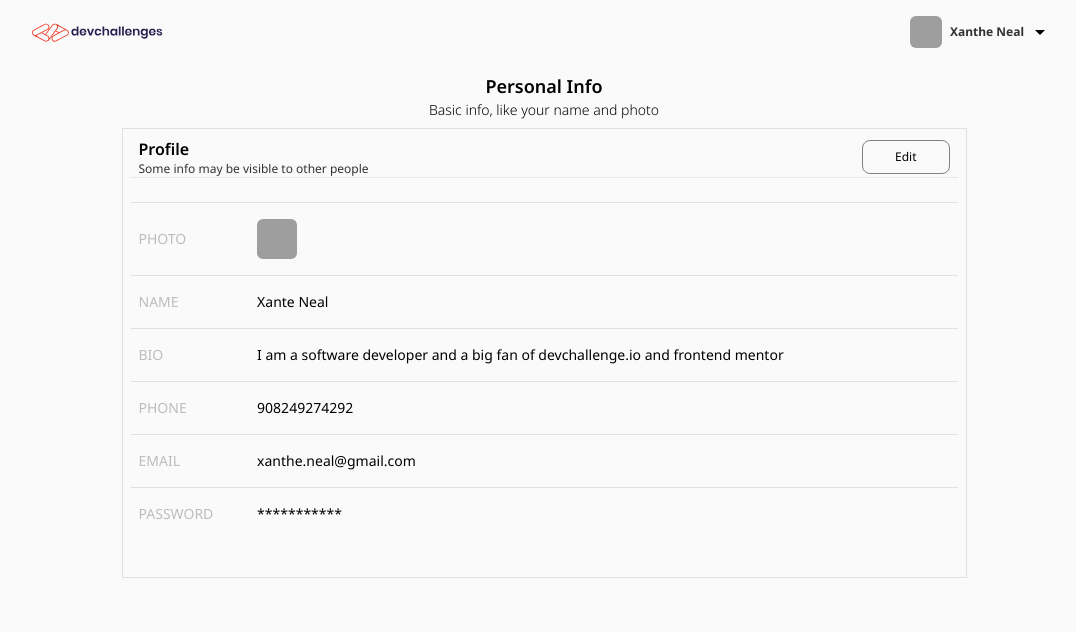
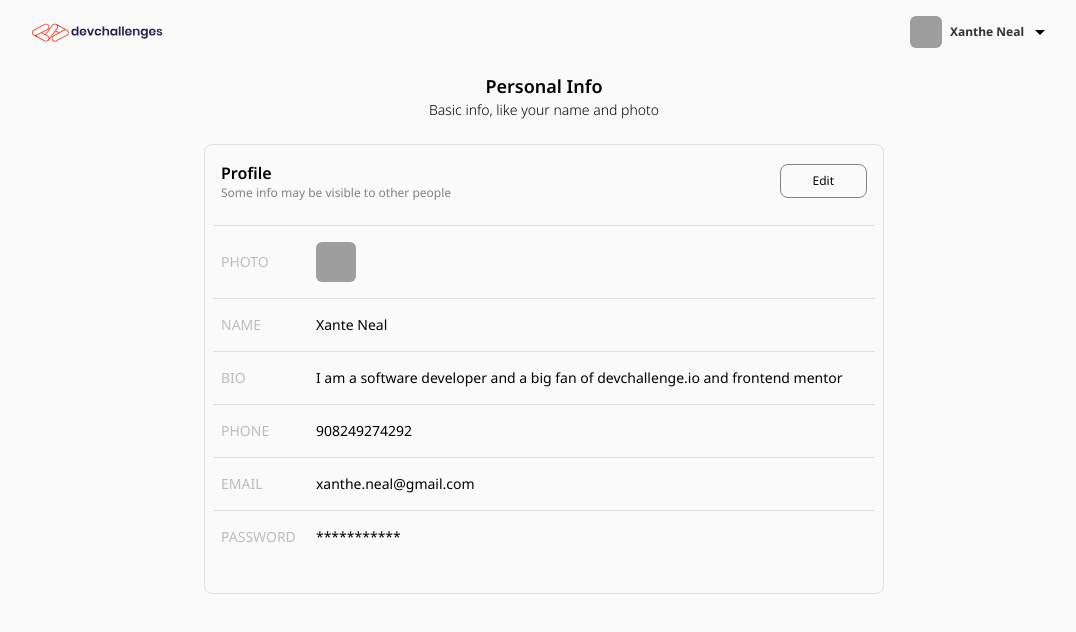
Before and after one commit to pmugasa/authentication-app-frontend, a React (Vite) app: page / in a window 1280 px wide. Shown: the top 632 px of the page, without its empty margins (96-1172 px from the left). Built offline with nearby package versions, Linux system fonts and the light colour scheme; grey boxes are pictures that could not be loaded.

Commit message:
fixed a bug with the dropdown menu

```diff
--- a/src/App.jsx
+++ b/src/App.jsx
@@ -8,7 +8,9 @@ import Profile from "./pages/Profile";
 function App() {
   return (
     <Router>
-      <Navbar />
+      <div className="z-40">
+        <Navbar />
+      </div>
 
       <Routes>
         <Route path="/" element={<Profile />} />
--- a/src/components/Dropdown.jsx
+++ b/src/components/Dropdown.jsx
@@ -1,7 +1,7 @@
 import { Link } from "react-router-dom";
 function Dropdown() {
   return (
-    <ul className="text-xs text-dark-gray font-medium h-42 w-48 border border-very-light-gray rounded-lg px-4 py-2">
+    <ul className="text-xs text-dark-gray font-medium shadow-lg h-42 w-48 border border-very-light-gray rounded-lg px-4 py-2">
       <li className=" ">
         <Link
           to="/"
--- a/src/components/Navbar.jsx
+++ b/src/components/Navbar.jsx
@@ -5,7 +5,7 @@ function Navbar() {
   const [showDropdown, setShowDropdown] = useState(false);
   return (
     <>
-      <nav className="w-full py-4 flex items-center justify-start ">
+      <nav className="w-full py-4 flex items-center justify-start relative">
         <Link to="/">
           <img src="/devchallenges.svg" />
         </Link>
@@ -16,7 +16,7 @@ function Navbar() {
           />
           <div
             onClick={() => setShowDropdown(!showDropdown)}
-            className="hidden sm:flex items-center hover:cursor-pointer relative"
+            className="hidden sm:flex items-center hover:cursor-pointer "
           >
             <p className="text-dark-gray text-xs font-bold">Xanthe Neal</p>
             {showDropdown ? (
@@ -29,7 +29,7 @@ function Navbar() {
       </nav>
       {showDropdown && (
         <div
-          className="absolute z-10 top-16 right-36"
+          className="absolute z-30 sm:top-16 sm:right-16 md:right-20 lg:right-36 bg-[#fafafb]"
           onMouseLeave={() => setShowDropdown(false)}
         >
           <Dropdown />
--- a/src/pages/Profile.jsx
+++ b/src/pages/Profile.jsx
@@ -1,25 +1,29 @@
+import { Link } from "react-router-dom";
 function Profile() {
   return (
     <>
-      <div>
+      <div className="z-10">
         <div className="text-center p-2">
           <h1 className="font-semibold text-black text-lg">Personal Info</h1>
           <p className="font-light text-sm text-black">
             Basic info, like your name and photo
           </p>
         </div>
-        <div className="w-full flex items-center justify-center">
-          <div className="border border-[#E0E0E0] p-2 h-[450px] w-[845px]">
-            <div className="flex items-center justify-start px-2 border-b">
+        <div className="w-full flex items-center justify-center mt-4">
+          <div className="border border-[#E0E0E0] p-2 h-[450px] sm:h-[450px]   md:h-[420] w-[680px] rounded-lg">
+            <div className="flex items-center justify-start px-2 mt-2 ">
               <div>
                 <h3 className="font-semibold text-black text-md">Profile</h3>
-                <p className="font-normal text-dark-gray text-xs">
+                <p className="font-normal text-[#828282] text-xs">
                   Some info may be visible to other people
                 </p>
               </div>
-              <button className="ml-auto px-8 py-2 text-xs border border-[#828282] rounded-lg">
+              <Link
+                to="/edit"
+                className="ml-auto px-8 py-2 text-xs border hover:border-2 border-[#828282] rounded-lg"
+              >
                 Edit
-              </button>
+              </Link>
             </div>
             <table className="mt-6 table-auto w-full">
               <tbody>
```
